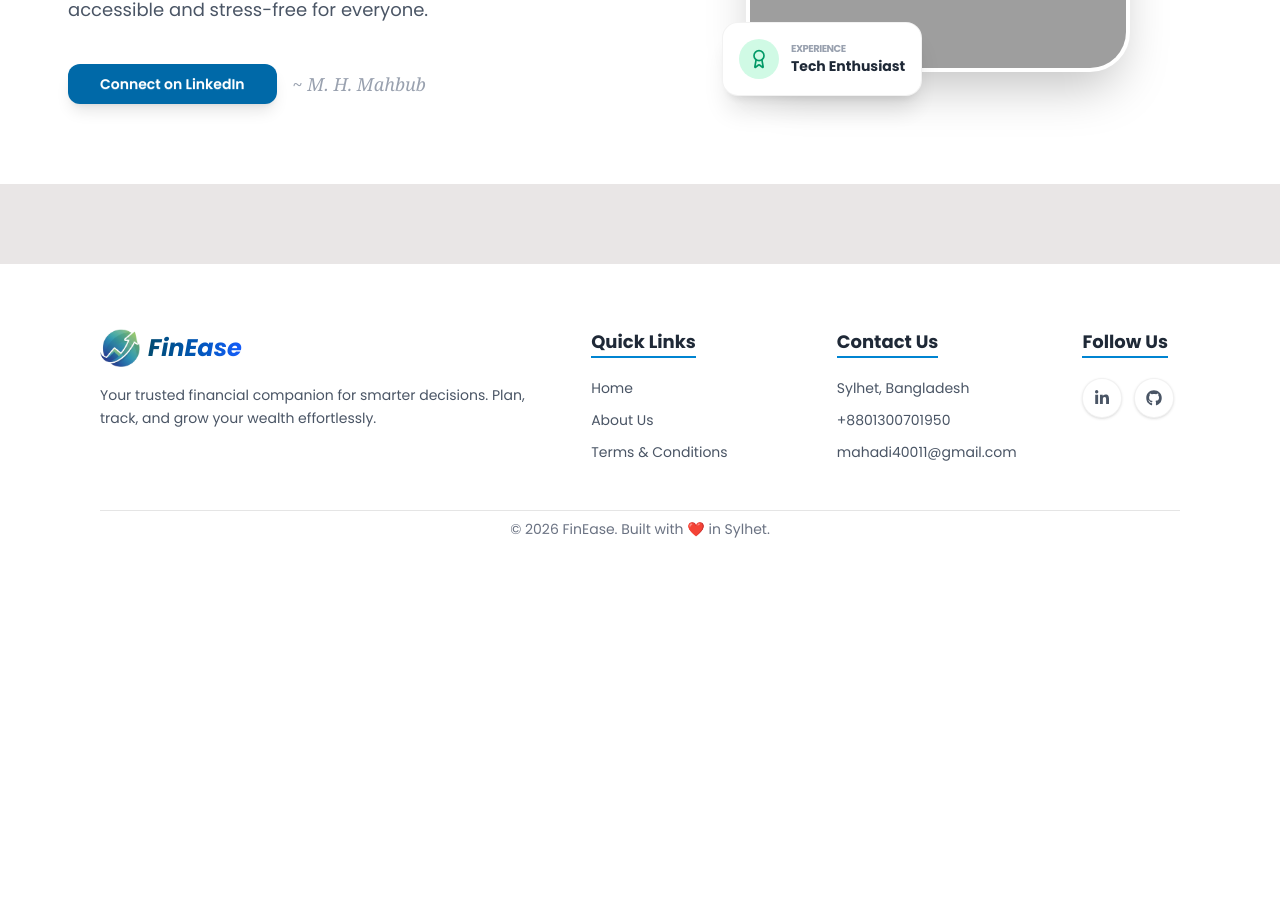
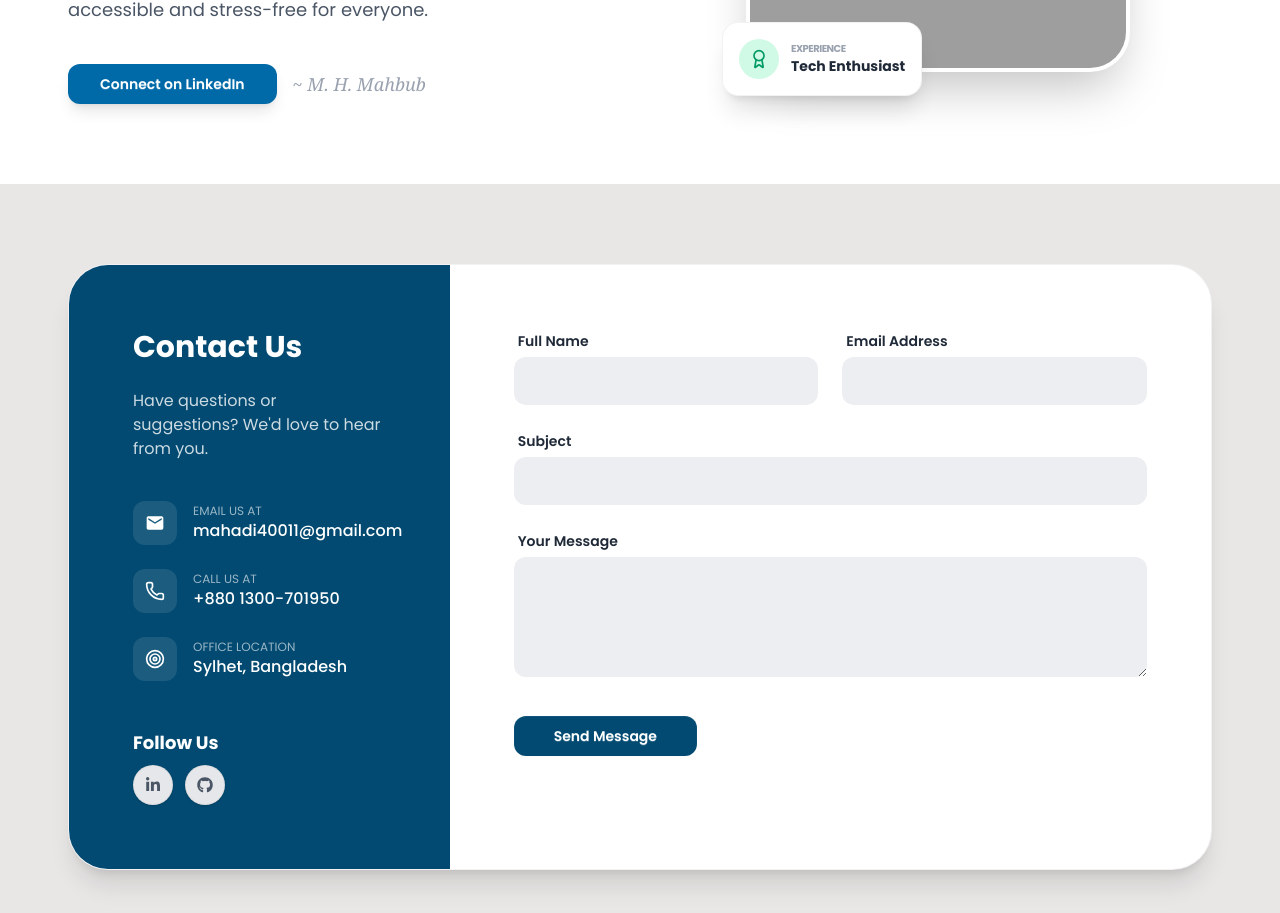
Before and after one commit to mahadi40011/FinEase-Client-Side, a React (Vite) app: page /about-us in a window 1280 px wide. Shown: the part 1884-2797 px from the top of the page. Before the commit the page ends 2443 px from the top, so only its background shows below. Built offline with nearby package versions, Linux system fonts and the light colour scheme; no server answers; grey boxes are pictures that could not be loaded.

Commit message:
Create ContactUs page with emailJs for get message

```diff
--- a/package.json
+++ b/package.json
@@ -10,6 +10,7 @@
     "preview": "vite preview"
   },
   "dependencies": {
+    "@emailjs/browser": "^4.4.1",
     "@tailwindcss/vite": "^4.1.17",
     "axios": "^1.13.2",
     "daisyui": "^5.4.7",
--- a/src/pages/AboutUs/AboutUs.jsx
+++ b/src/pages/AboutUs/AboutUs.jsx
@@ -1,10 +1,9 @@
 import React from "react";
-import Heading from "../../components/Shared/Heading/Heading";
-import { Target, Users, ShieldCheck, Zap, Heart, Award } from "lucide-react";
 import HeroSection from "../../components/AboutUs/HeroSection";
 import OurMission from "../../components/AboutUs/OurMission";
 import CoreValues from "../../components/AboutUs/CoreValues";
 import MeetTheVisionary from "../../components/AboutUs/MeetTheVisionary";
+import ContactUs from "../ContactUs/ContactUs";
 
 const AboutUs = () => {
   return (
@@ -16,6 +15,8 @@ const AboutUs = () => {
       <CoreValues />
 
       <MeetTheVisionary />
+
+      <ContactUs />
     </div>
   );
 };
--- /dev/null
+++ b/src/pages/ContactUs/ContactUs.jsx
@@ -0,0 +1,189 @@
+import { Phone, Target } from "lucide-react";
+import React, { useRef, useState } from "react";
+import { FaGithub, FaLinkedinIn } from "react-icons/fa";
+import emailjs from "@emailjs/browser";
+import Swal from "sweetalert2";
+import { MdEmail } from "react-icons/md";
+
+const ContactUs = () => {
+  const form = useRef();
+  const [isSending, setIsSending] = useState(false);
+
+  const sendEmail = (e) => {
+    e.preventDefault();
+    setIsSending(true);
+
+    emailjs
+      .sendForm(
+        import.meta.env.VITE_YOUR_SERVICE_ID,
+        import.meta.env.VITE_YOUR_TEMPLATE_ID,
+        form.current,
+        import.meta.env.VITE_YOUR_PUBLIC_KEY
+      )
+      .then(
+        () => {
+          Swal.fire({
+            title: "Success!",
+            text: "Message sent successfully!",
+            icon: "success",
+          });
+          form.current.reset();
+          setIsSending(false);
+        },
+        (error) => {
+          console.log(error.text);
+          Swal.fire({
+            title: "Error!",
+            text: "Something went wrong. Please try again.",
+            icon: "error",
+          });
+          setIsSending(false);
+        }
+      );
+  };
+
+  return (
+    <section className="pt-20 px-4 container">
+      <div className="responsive-container bg-white dark:bg-gray-800 rounded-[2.5rem] overflow-hidden shadow-xl border border-black/5 flex flex-col md:flex-row">
+        {/* Left Side: Contact Info */}
+        <div className="bg-sky-900 p-10 md:p-16 text-white md:w-1/3 flex flex-col justify-between">
+          <div>
+            <h2 className="text-3xl font-bold mb-6">Contact Us</h2>
+            <p className="opacity-80 mb-10">
+              Have questions or suggestions? We'd love to hear from you.
+            </p>
+
+            <div className="space-y-6">
+              {/* Email */}
+              <div className="flex items-center gap-4">
+                <div className="bg-white/10 p-3 rounded-xl">
+                  <MdEmail size={20} />
+                </div>
+                <div>
+                  <p className="text-xs opacity-60 uppercase">Email us at</p>
+                  <p className="font-medium">mahadi40011@gmail.com</p>
+                </div>
+              </div>
+
+              {/* Phone Number */}
+              <div className="flex items-center gap-4">
+                <div className="bg-white/10 p-3 rounded-xl">
+                  <Phone size={20} />
+                </div>
+                <div>
+                  <p className="text-xs opacity-60 uppercase">Call us at</p>
+                  <p className="font-medium">+880 1300-701950</p>
+                </div>
+              </div>
+
+              {/* Office Location */}
+              <div className="flex items-center gap-4">
+                <div className="bg-white/10 p-3 rounded-xl">
+                  <Target size={20} />
+                </div>
+                <div>
+                  <p className="text-xs opacity-60 uppercase">
+                    Office Location
+                  </p>
+                  <p className="font-medium">Sylhet, Bangladesh</p>
+                </div>
+              </div>
+            </div>
+          </div>
+
+          <div className="mt-12">
+            <h2 className="text-lg font-bold mb-2 w-fit">Follow Us</h2>
+            <div className="flex flex-wrap gap-3">
+              {[
+                {
+                  icon: <FaLinkedinIn />,
+                  link: "https://www.linkedin.com/in/mehedi-hasan-mahbub/",
+                  color: "hover:bg-[#0077B5] hover:text-white",
+                },
+                {
+                  icon: <FaGithub />,
+                  link: "https://github.com/mahadi40011",
+                  color:
+                    "hover:bg-[#24292e] dark:hover:bg-[#f0f6fc] hover:text-white dark:hover:text-[#24292e]",
+                },
+              ].map((social, idx) => (
+                <a
+                  key={idx}
+                  href={social.link}
+                  target="_blank"
+                  rel="noreferrer"
+                  className={`w-10 h-10 flex items-center justify-center rounded-full bg-gray-200 dark:bg-gray-700 shadow-sm border border-black/5 dark:border-white/5 transition-all duration-300 ${social.color} text-gray-600 dark:text-gray-200`}
+                >
+                  {social.icon}
+                </a>
+              ))}
+            </div>
+          </div>
+        </div>
+
+        {/* Right Side: Contact Form */}
+        <div className="p-10 md:p-16 grow">
+          <form
+            ref={form}
+            onSubmit={sendEmail}
+            className="grid grid-cols-1 md:grid-cols-2 gap-6"
+          >
+            <div className="space-y-2">
+              <label className="text-sm font-semibold ml-1">Full Name</label>
+              <input
+                name="name"
+                type="text"
+                required
+                className="w-full px-4 py-3 mt-1 bg-gray-200/70 dark:bg-gray-700 rounded-xl focus:outline-none focus:ring-2 focus:ring-sky-700"
+              />
+            </div>
+
+            <div className="space-y-2">
+              <label className="text-sm font-semibold ml-1">
+                Email Address
+              </label>
+              <input
+                name="email"
+                type="email"
+                required
+                className="w-full px-4 py-3 mt-1 bg-gray-200/70 dark:bg-gray-700 rounded-xl focus:outline-none focus:ring-2 focus:ring-sky-700"
+              />
+            </div>
+
+            <div className="space-y-2 md:col-span-2">
+              <label className="text-sm font-semibold ml-1">Subject</label>
+              <input
+                name="subject"
+                type="text"
+                required
+                className="w-full px-4 py-3 mt-1 bg-gray-200/70 dark:bg-gray-700 rounded-xl focus:outline-none focus:ring-2 focus:ring-sky-700"
+              />
+            </div>
+
+            <div className="space-y-2 md:col-span-2">
+              <label className="text-sm font-semibold ml-1">Your Message</label>
+              <textarea
+                name="message"
+                rows="4"
+                required
+                className="w-full px-4 py-3 mt-1 bg-gray-200/70 dark:bg-gray-700 rounded-xl focus:outline-none focus:ring-2 focus:ring-sky-700"
+              ></textarea>
+            </div>
+
+            <div className="md:col-span-2 mt-2">
+              <button
+                disabled={isSending}
+                type="submit"
+                className="btn bg-sky-900 hover:bg-sky-800 text-white border-none w-full md:w-auto px-10 rounded-xl transition-all cursor-pointer disabled:cursor-not-allowed"
+              >
+                {isSending ? "Sending Message..." : "Send Message"}
+              </button>
+            </div>
+          </form>
+        </div>
+      </div>
+    </section>
+  );
+};
+
+export default ContactUs;
```
Also changed, not shown: 1 other file (tests, documents, lock files or other folders).
